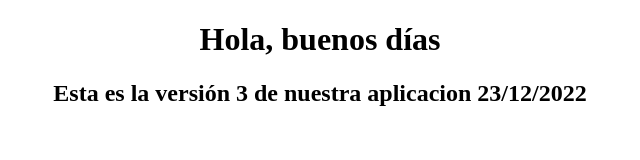
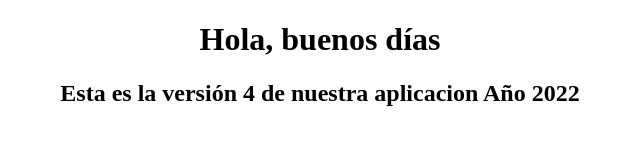
Before and after one commit to agarciafer/test, a plain HTML site: page index.html in a window 1280 px wide. Shown: the whole page, without its empty margins (320-960 px from the left). Drawn offline with Linux system fonts and the light colour scheme.

Commit message:
Update index.html

```diff
--- a/index.html
+++ b/index.html
@@ -12,7 +12,7 @@
 <body>
   <div align="center">
     <h1>Hola, buenos días</h1>
-    <h2>Esta es la versión 3 de nuestra aplicacion 23/12/2022</h2>
+    <h2>Esta es la versión 4 de nuestra aplicacion Año 2022</h2>
   </div>
 </body>
 </html>
```
